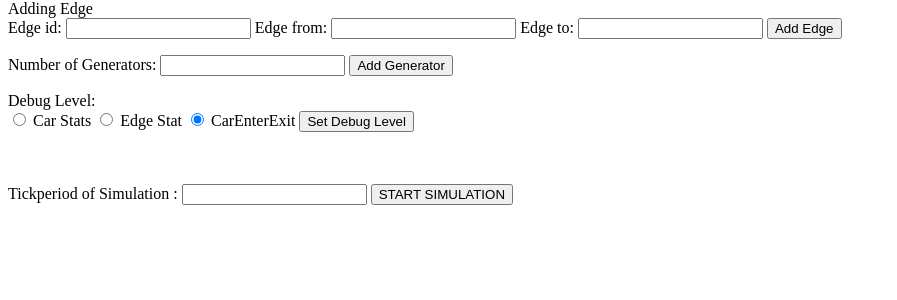
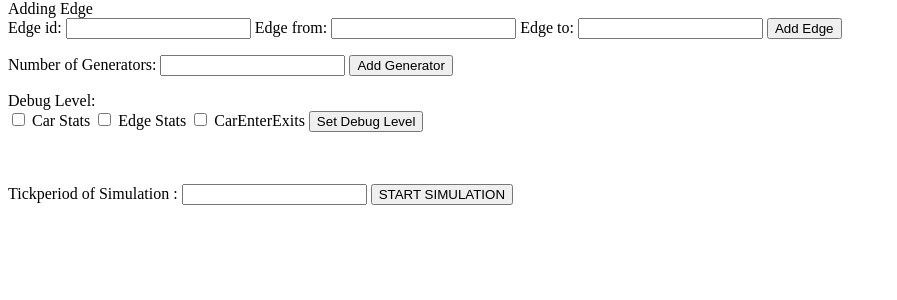
Before and after one commit to hamitb/trafic-sim, a Django app: page / in a window 1280 px wide. Shown: the part 248-548 px from the top of the page, without its empty margins (0-897 px from the left). Run offline with Django 3.2, Linux system fonts and the light colour scheme.

Commit message:
Edit debug_level in template

```diff
--- a/traffic_sim/templates/index.html
+++ b/traffic_sim/templates/index.html
@@ -42,9 +42,9 @@
 </form>
 <form method="post" >{% csrf_token %}
    <label for="Debug_level">Debug Level: </label><br>
-   <input type="radio" name="Debug_level" value="CarStats" checked> Car Stats
-   <input type="radio" name="Debug_level" value="EdgeStat" checked> Edge Stat
-   <input type="radio" name="Debug_level" value="CarEnterExit" checked> CarEnterExit
+   <input type="checkbox" name="CarStats" value="CarStats" > Car Stats
+   <input type="checkbox" name="EdgeStats" value="EdgeStats" > Edge Stats
+   <input type="checkbox" name="CarEnterExits" value="CarEnterExits" > CarEnterExits
    <input type="submit" value="Set Debug Level">
 </form><br><br>
 
--- a/traffic_sim/views.py
+++ b/traffic_sim/views.py
@@ -34,8 +34,14 @@ def index(request):
 		print ("Generator Number : {} ".format(request.POST['Gen_no'] ) )
 
 
-	if 'Debug_level' in request.POST.keys():
-		print ("Debug_level :{} ".format(request.POST['Debug_level'] ) )
+	if 'CarStats' in request.POST.keys():
+		print ("Debug_level :{} ".format(request.POST['CarStats'] ) )
+
+	if 'EdgeStats' in request.POST.keys():
+		print ("Debug_level :{} ".format(request.POST['EdgeStats'] ) )
+
+	if 'CarEnterExits' in request.POST.keys():
+		print ("Debug_level :{} ".format(request.POST['CarEnterExits'] ) )
 
 	return render(request, 'index.html', {})
 
```
